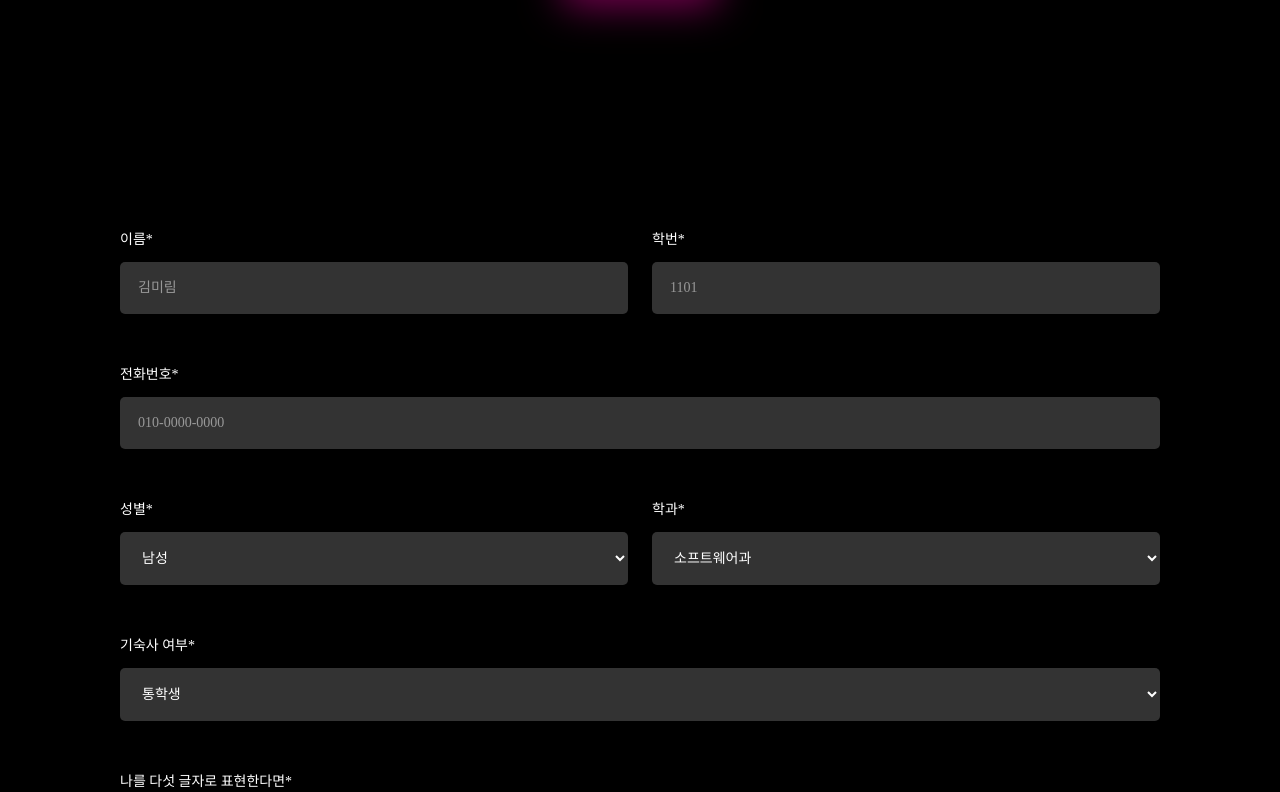
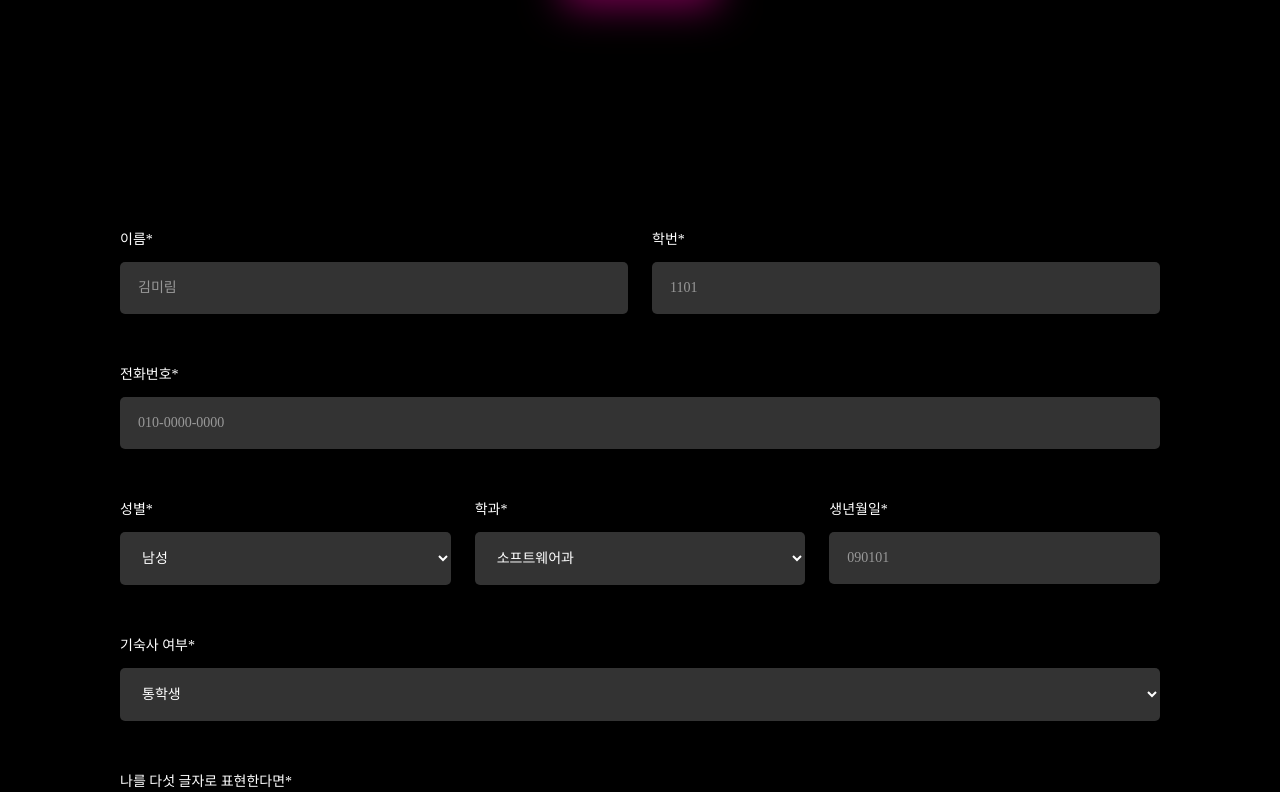
Before and after one commit to app-and-me/2025AppnMeWebsite_Client, a React (Create React App) app: page /JoinUs in a window 1280 px wide. Shown: the part 398-1190 px from the top of the page. Built offline with nearby package versions, Linux system fonts and the light colour scheme.

Commit message:
fix : 생년월일 필드 추가

```diff
--- a/src/components/JoinUs/JoinForm.js
+++ b/src/components/JoinUs/JoinForm.js
@@ -8,6 +8,7 @@ export default function JoinForm() {
         phone: "",
         gender: "",
         department: "소프트웨어과",
+        birthday: "",
         dormitory: "통학생",
         fiveWords: "",
         motivation: "",
@@ -70,7 +71,7 @@ export default function JoinForm() {
 
                 <label>전화번호*</label>
                 <input
-                    type="tel"
+                    type="text"
                     name="phone"
                     value={formData.phone}
                     onChange={handleChange}
@@ -102,6 +103,19 @@ export default function JoinForm() {
                             <option value="소프트웨어과">소프트웨어과</option>
                             <option value="디자인과">디자인과</option>
                         </select>
+                    </div>
+
+
+                    <div className={styles.width}>
+                        <label>생년월일*</label>
+                        <input
+                            type="text"
+                            name="birthday"
+                            value={formData.birthday}
+                            onChange={handleChange}
+                            placeholder="090101"
+                            required
+                        />
                     </div>
                 </div>
 
--- a/src/styles/JoinUs/JoinForm.module.css
+++ b/src/styles/JoinUs/JoinForm.module.css
@@ -83,11 +83,7 @@ textarea::placeholder {
     transition: all 0.8s ease-out;
 }
 
-@media (max-width: 1200px) {
-    textarea {
-        height: 180px;
-    }
-}
+@media (max-width: 1200px) {}
 
 @media (max-width: 700px) {
     form {
@@ -109,6 +105,6 @@ textarea::placeholder {
     }
 
     textarea {
-        height: 250px;
+        height: 118px;
     }
 }
```
